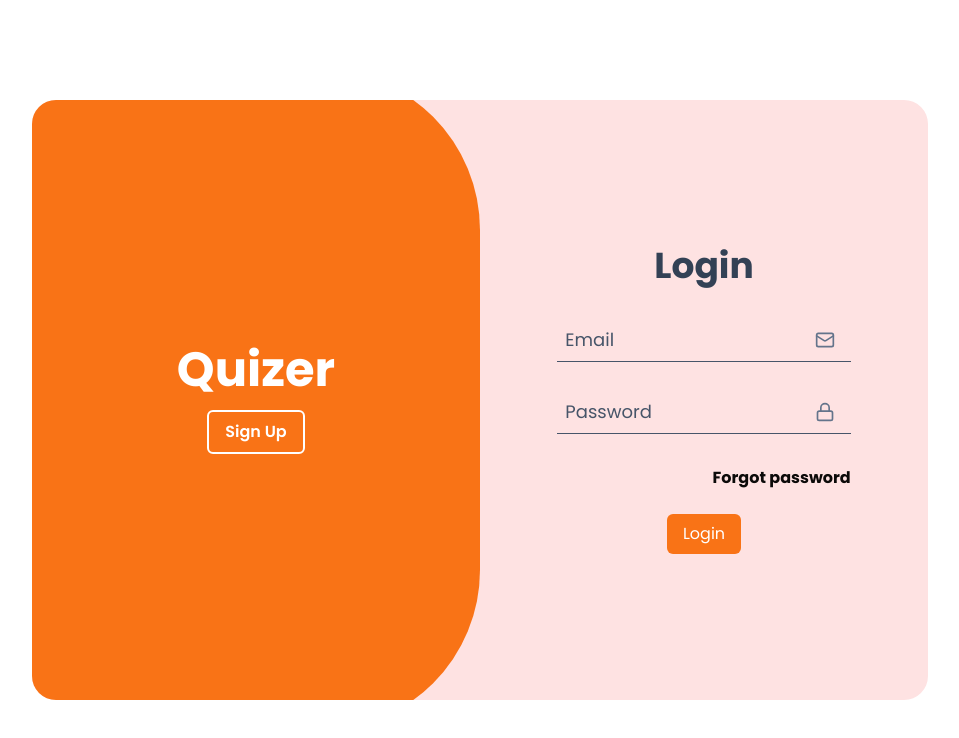
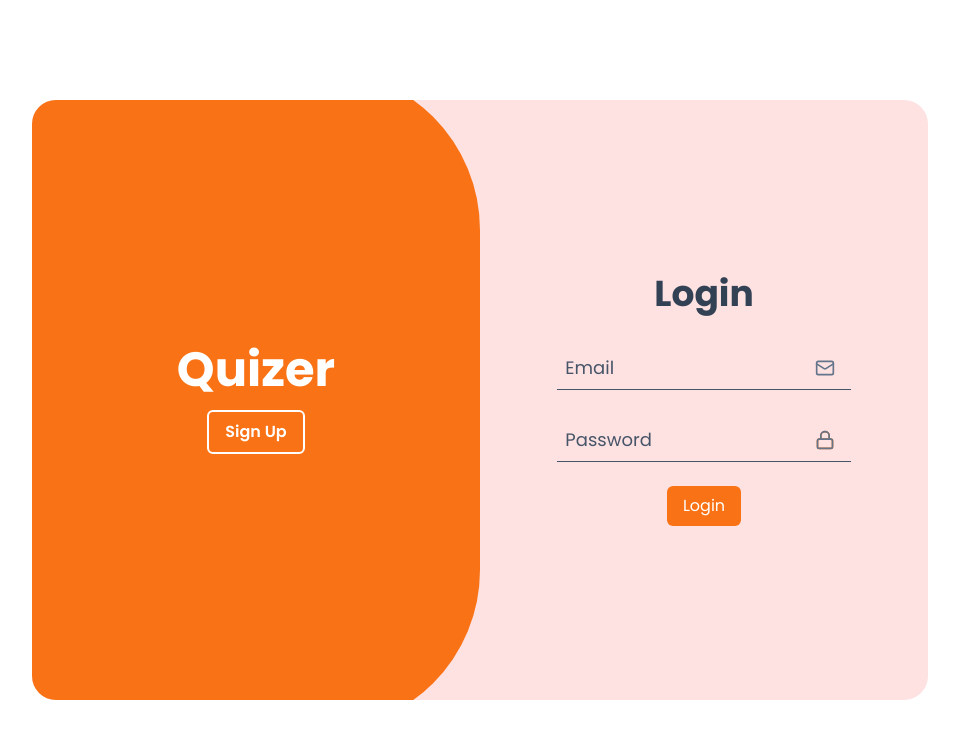
Before and after one commit to BashBuilder/Quizer, a React (Vite) app: page /auth in a window 1280 px wide. Shown: the top 738 px of the page, without its empty margins (160-1119 px from the left). Built offline with nearby package versions, Linux system fonts and the light colour scheme.

Commit message:
auth ui update

```diff
--- a/src/components/LoginUser.tsx
+++ b/src/components/LoginUser.tsx
@@ -2,12 +2,14 @@ import { zodResolver } from "@hookform/resolvers/zod";
 import { SubmitHandler, useForm } from "react-hook-form";
 import { z } from "zod";
 import { Loader2, Lock, Mail } from "lucide-react";
+import { useAuthContext } from "../hooks/authContext";
 
 interface LoginProps {
   isLogin: boolean;
 }
 
 export default function LoginUser({ isLogin }: LoginProps) {
+  const { login } = useAuthContext();
   const loginSchema = z.object({
     email: z.string().email({ message: "Enter a valid email" }),
     password: z.string().min(1, { message: "Enter your password" }),
@@ -22,7 +24,8 @@ export default function LoginUser({ isLogin }: LoginProps) {
   } = useForm<LoginSchemaType>({ resolver: zodResolver(loginSchema) });
 
   const loginUser: SubmitHandler<LoginSchemaType> = (data) => {
-    console.log(data);
+    const { email, password } = data;
+    login(email, password);
   };
   return (
     <form
@@ -35,13 +38,16 @@ export default function LoginUser({ isLogin }: LoginProps) {
     >
       <h2 className=" pb-2 font-bold text-slate-700 ">Login</h2>
       <div className="relative mb-6 mt-5 w-11/12 max-w-[23rem] ">
-        <Mail className="absolute right-4 top-4 text-slate-500" size={20} />
         <input
-          className={`peer mt-2 w-full border-b-[.015rem] border-b-primary bg-transparent pb-1 pl-2 pr-10 pt-2 text-lg leading-[1] text-[--slate-800]  outline-none placeholder:text-transparent ${errors.email ? "placeholder-shown:border-b-red-500 focus:border-b-red-500 " : "placeholder-shown:border-b-slate-600 focus:border-b-primary"} `}
+          className={`peer mt-2 w-full border-b-[.015rem] border-b-primary bg-transparent pb-1 pl-2 pr-12 pt-2 text-lg leading-[1] text-[--slate-800]  outline-none placeholder:text-transparent ${errors.email ? "placeholder-shown:border-b-red-500 focus:border-b-red-500 " : "placeholder-shown:border-b-slate-600 focus:border-b-primary"} `}
           type="text"
           id="loginEmail"
           placeholder="Email"
           {...register("email")}
+        />
+        <Mail
+          className="absolute right-4 top-4 text-primary transition-all duration-200 peer-placeholder-shown:text-slate-500  peer-focus:text-primary  "
+          size={20}
         />
         <label
           className="absolute -left-2 -top-3 scale-[.8] text-lg text-primary transition-all  duration-200 ease-linear peer-placeholder-shown:left-2 peer-placeholder-shown:top-3 peer-placeholder-shown:scale-100 peer-placeholder-shown:text-slate-600 peer-focus:-left-2 peer-focus:-top-3 peer-focus:scale-[.8] peer-focus:text-primary"
@@ -51,13 +57,20 @@ export default function LoginUser({ isLogin }: LoginProps) {
         </label>
       </div>
       <div className="relative mb-6 w-11/12 max-w-[23rem]">
-        <Lock className="absolute right-4 top-4 text-slate-500" size={20} />
+        <Lock
+          className="absolute right-4 top-4 text-primary transition-all duration-200 peer-placeholder-shown:text-slate-500  peer-focus:text-primary "
+          size={20}
+        />
         <input
-          className={`peer mt-2 w-full border-b-[.015rem] border-b-primary bg-transparent pb-1 pl-2 pr-10 pt-2 text-lg leading-[1] text-[--slate-800]  outline-none placeholder:text-transparent ${errors.password ? "placeholder-shown:border-b-red-500 focus:border-b-red-500 " : "placeholder-shown:border-b-slate-600 focus:border-b-primary"} `}
+          className={`peer mt-2 w-full border-b-[.015rem] border-b-primary bg-transparent pb-1 pl-2 pr-12 pt-2 text-lg leading-[1] text-[--slate-800]  outline-none placeholder:text-transparent ${errors.password ? "placeholder-shown:border-b-red-500 focus:border-b-red-500 " : "placeholder-shown:border-b-slate-600 focus:border-b-primary"} `}
           type="password"
           placeholder="Password"
           id="loginPassword"
           {...register("password")}
+        />
+        <Lock
+          className="absolute right-4 top-4 text-primary transition-all duration-200 peer-placeholder-shown:text-slate-500  peer-focus:text-primary "
+          size={20}
         />
         <label
           htmlFor="loginPassword"
@@ -68,9 +81,9 @@ export default function LoginUser({ isLogin }: LoginProps) {
         {errors.password && (
           <p className="absolute text-red-500">{errors.password.message}</p>
         )}
-        <h6 className="mt-8 cursor-pointer text-right font-bold text-[--slate-700] hover:underline ">
+        {/* <h6 className="mt-8 cursor-pointer text-right font-bold text-slate-700 hover:underline ">
           Forgot password
-        </h6>
+        </h6> */}
       </div>
       <div className="flex items-center justify-center">
         <button className="bg-primary text-white ">
--- /dev/null
+++ b/src/hooks/authContext.tsx
@@ -0,0 +1,54 @@
+import React, { createContext, useContext, ReactNode, useState } from "react";
+
+interface User {
+  username: string;
+  email: string;
+}
+
+interface AuthContextProps {
+  user?: User;
+  login: (username: string, password: string) => void;
+  signup: (username: string, password: string) => void;
+  logout: () => void;
+  isAuthenticated: boolean;
+}
+
+const AuthContext = createContext<AuthContextProps | undefined>(undefined);
+
+interface AuthProviderProps {
+  children: ReactNode;
+}
+
+const AuthProvider: React.FC<AuthProviderProps> = ({ children }) => {
+  const [isAuthenticated, setIsAuthenticated] = useState(false);
+
+  const login = (username: string, password: string) => {
+    console.log(username, password);
+  };
+  const signup = (username: string, password: string) => {
+    console.log(username, password);
+  };
+  const logout = () => {};
+
+  const contextValue: AuthContextProps = {
+    login,
+    signup,
+    logout,
+    isAuthenticated,
+  };
+
+  return (
+    <AuthContext.Provider value={contextValue}>{children}</AuthContext.Provider>
+  );
+};
+
+// eslint-disable-next-line
+export const useAuthContext = () => {
+  const context = useContext(AuthContext);
+  if (!context) {
+    throw new Error("useAuthContext must be used within an AuthProvider");
+  }
+  return context;
+};
+
+export { AuthContext, AuthProvider };
--- a/src/main.tsx
+++ b/src/main.tsx
@@ -1,10 +1,13 @@
-import React from 'react'
-import ReactDOM from 'react-dom/client'
-import App from './App.tsx'
-import './index.css'
+import React from "react";
+import ReactDOM from "react-dom/client";
+import App from "./App.tsx";
+import "./index.css";
+import { AuthProvider } from "./hooks/authContext.tsx";
 
-ReactDOM.createRoot(document.getElementById('root')!).render(
+ReactDOM.createRoot(document.getElementById("root")!).render(
   <React.StrictMode>
-    <App />
+    <AuthProvider>
+      <App />
+    </AuthProvider>
   </React.StrictMode>,
-)
+);
```
Also changed, not shown: src/components/SignupUser.tsx (+20 -9 lines).
